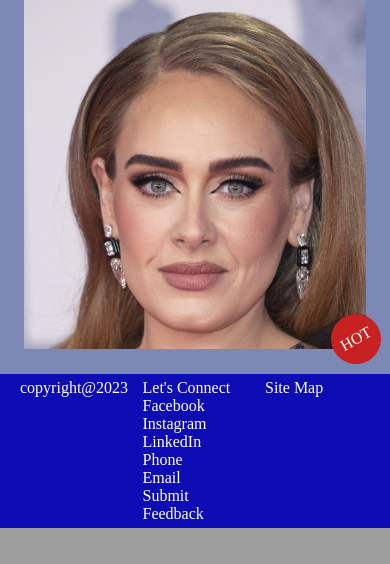
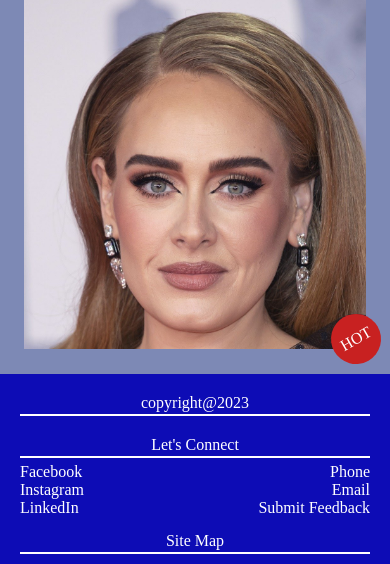
Before and after one commit to mahmoud-joumaa/CSC443_BiteByBudget, a PHP site: page / in a window 390 px wide. Shown: the part 2598-3162 px from the top of the page. Before the commit the page ends 3126 px from the top, so only its background shows below. Run offline with PHP 8.4, Linux system fonts and the light colour scheme.

Commit message:
Update footer.css
Added responsive layout to footer

```diff
--- a/Styles/Shared/footer.css
+++ b/Styles/Shared/footer.css
@@ -16,4 +16,40 @@
 #footer > div > span {
 	display: block;
 	width: 100%;
+	margin-bottom: 5px;
+	text-align: center;
 }
+#footer > div > span::after {
+	content: "";
+	display: block;
+	height: 2px;
+	width: 100%;
+	margin-top: 2px;
+	background-color: #fff;
+}
+
+#footer #social-media {
+	display: inline-block;
+	height: 100%;
+	width: 50%;
+	float: left;
+}
+#footer #contact-info {
+	display: inline-block;
+	height: 100%;
+	width: 50%;
+	float: right;
+	text-align: right;
+}
+
+@media screen and (max-width: 750px) {
+	#footer {
+		flex-direction: column;
+	}
+	#footer > div {
+		width: 100%;
+	}
+	#footer > div > span {
+		margin-top: 15px;
+	}
+}
```
